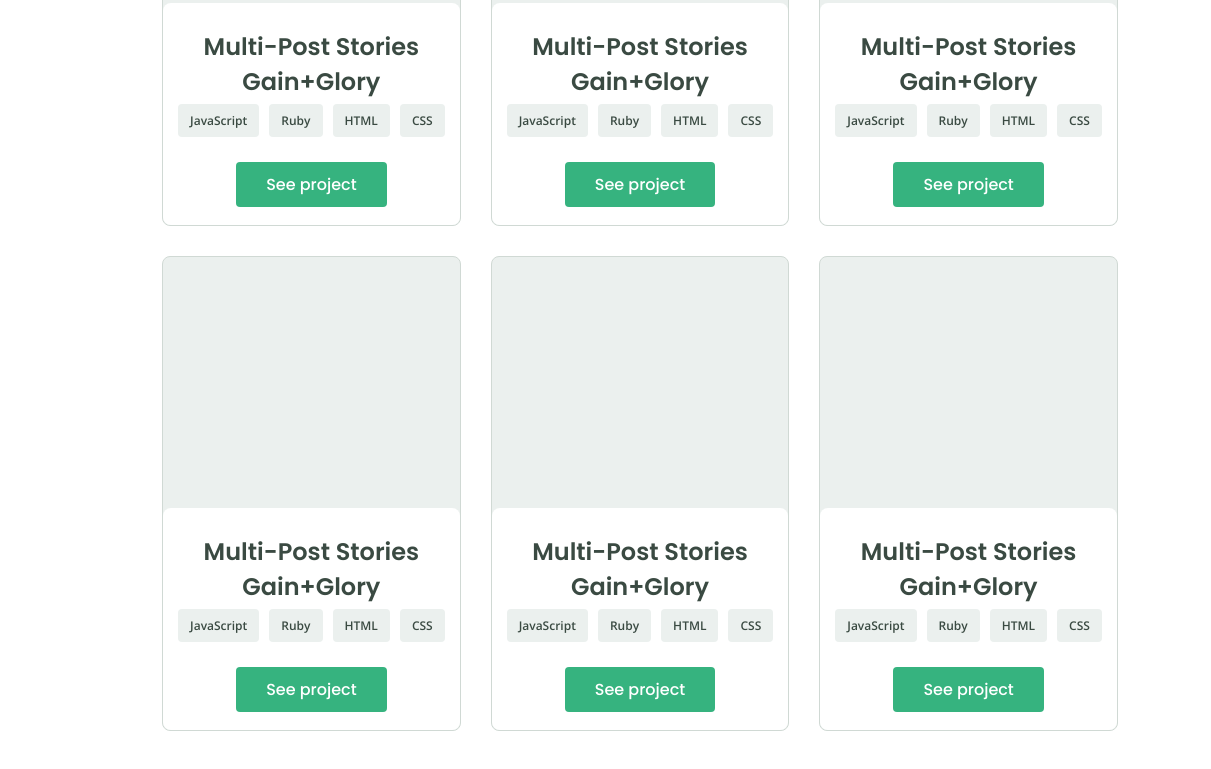
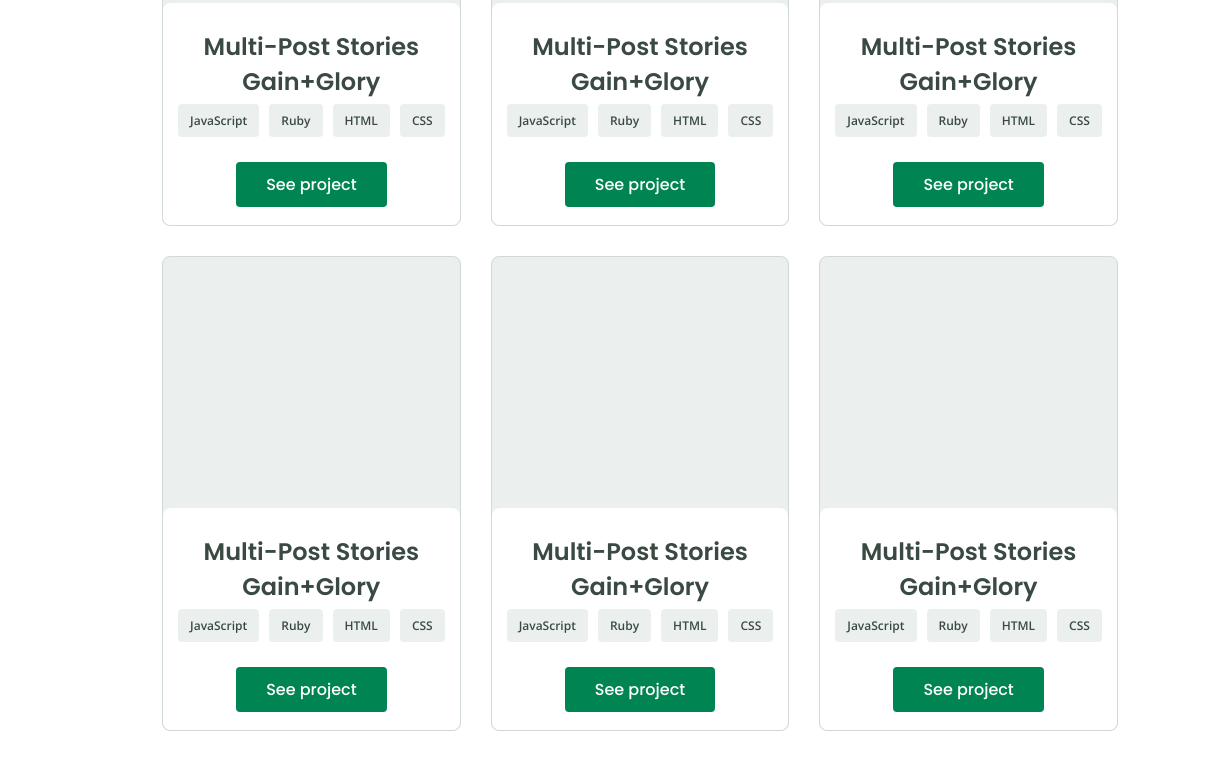
Before and after one commit to mauriciomonta/web_portfolio, a plain HTML site: page index.html in a window 1280 px wide. Shown: the part 1244-2013 px from the top of the page, 0-1211 px from the left. Drawn offline with nearby package versions, Linux system fonts and the light colour scheme.

Commit message:
Updated style.css

```diff
--- a/style.css
+++ b/style.css
@@ -273,7 +273,7 @@ a:hover {
 }
 
 .card-btn {
-  background-color: #36b37f;
+  background-color: #008552;
   border-radius: 4px;
   margin: 20px 0;
   padding: 10px;
```
